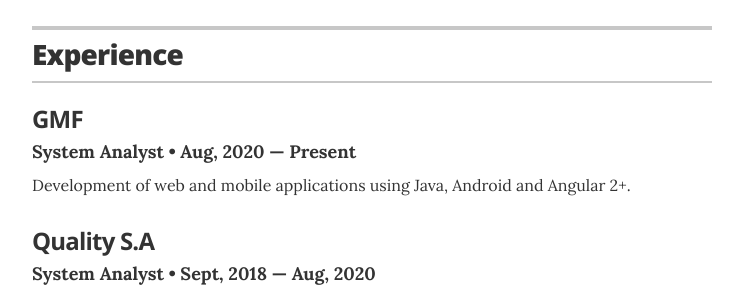
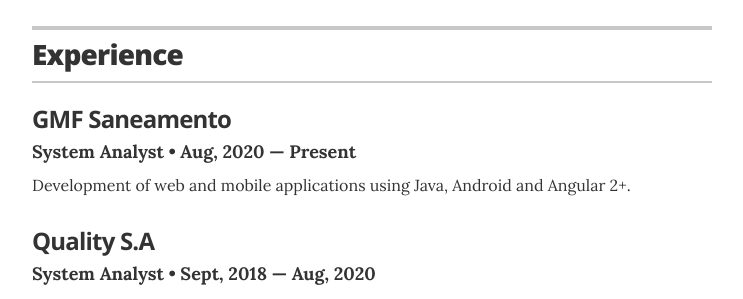
Before and after one commit to pedrobezerradev/pedrobezerradev.github.io, a Jekyll site: the page built from index.html, in a window 1280 px wide. Shown: the part 468-767 px from the top of the page, without its empty margins (268-1011 px from the left). Built offline with Jekyll 4.4.1, drawn with Linux system fonts in a browser that asks for light colours.

```diff
--- a/_data/experience.yml
+++ b/_data/experience.yml
@@ -1,7 +1,7 @@
 # Jobs
 
 # System Analyst
-- company: GMF
+- company: GMF Saneamento
   position: System Analyst
   duration: Aug, 2020 &mdash; Present
   summary: Development of web and mobile applications using Java, Android and Angular 2+.
```
